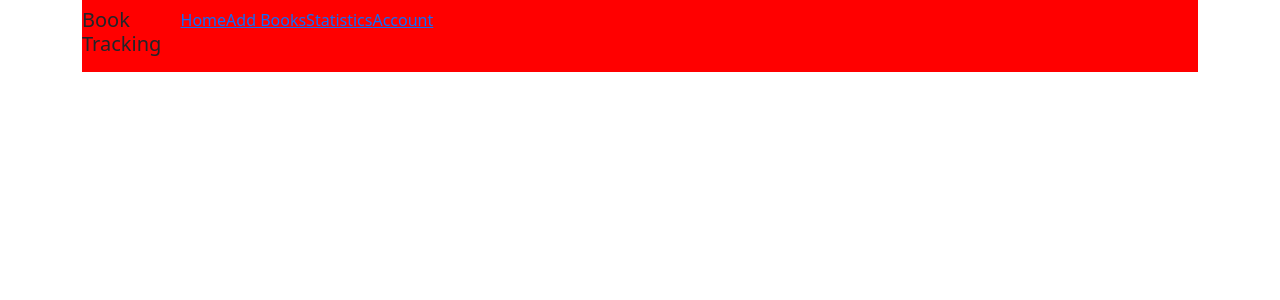
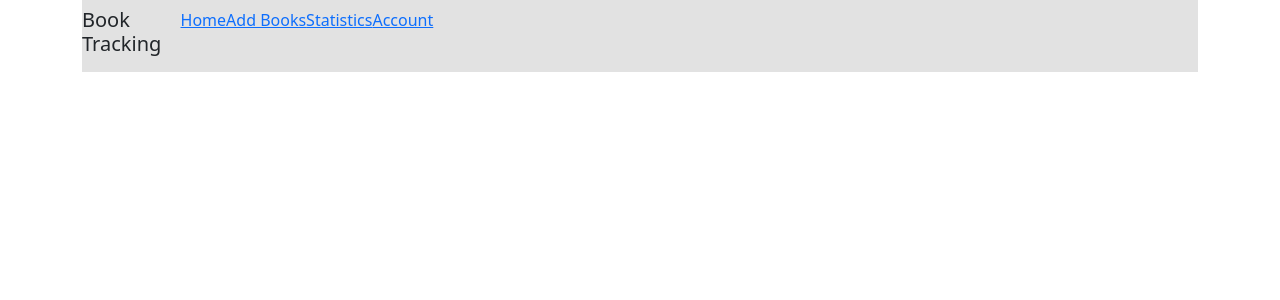
Before and after one commit to zekaekop/Book-Tracking, a PHP site: page /base_top.php in a window 1280 px wide. Shown: the top 300 px of the page. Run offline with PHP 8.4, Linux system fonts and the light colour scheme.

Commit message:
adds basic variables to the base.css file

```diff
--- a/static/css/base.css
+++ b/static/css/base.css
@@ -1,4 +1,12 @@
+:root{
+    --random: blue;
+    --header-color: rgb(226, 226, 226);
+}
 
 .header_card{
-    background-color: red;
+    background-color: var(--header-color);
 }
+
+.footer_card{
+    background-color: var(--header-color);
+}
```
